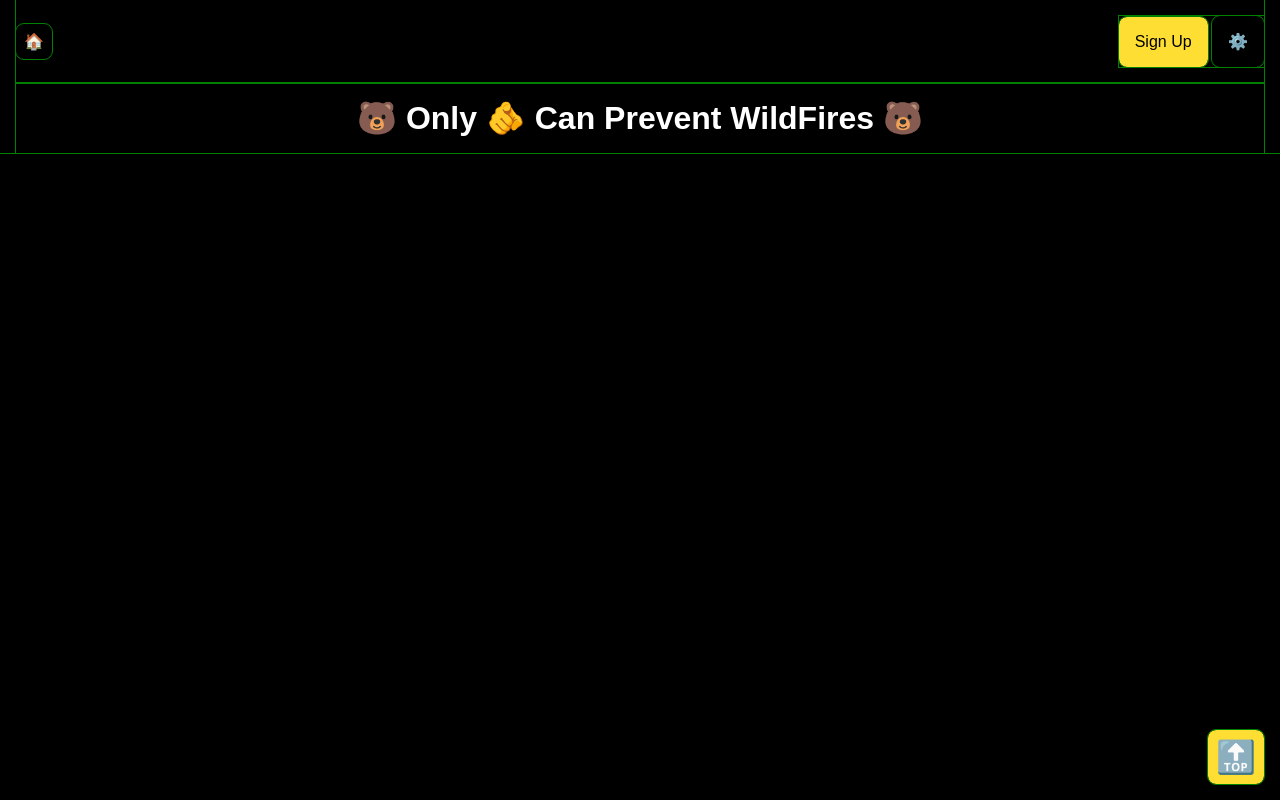
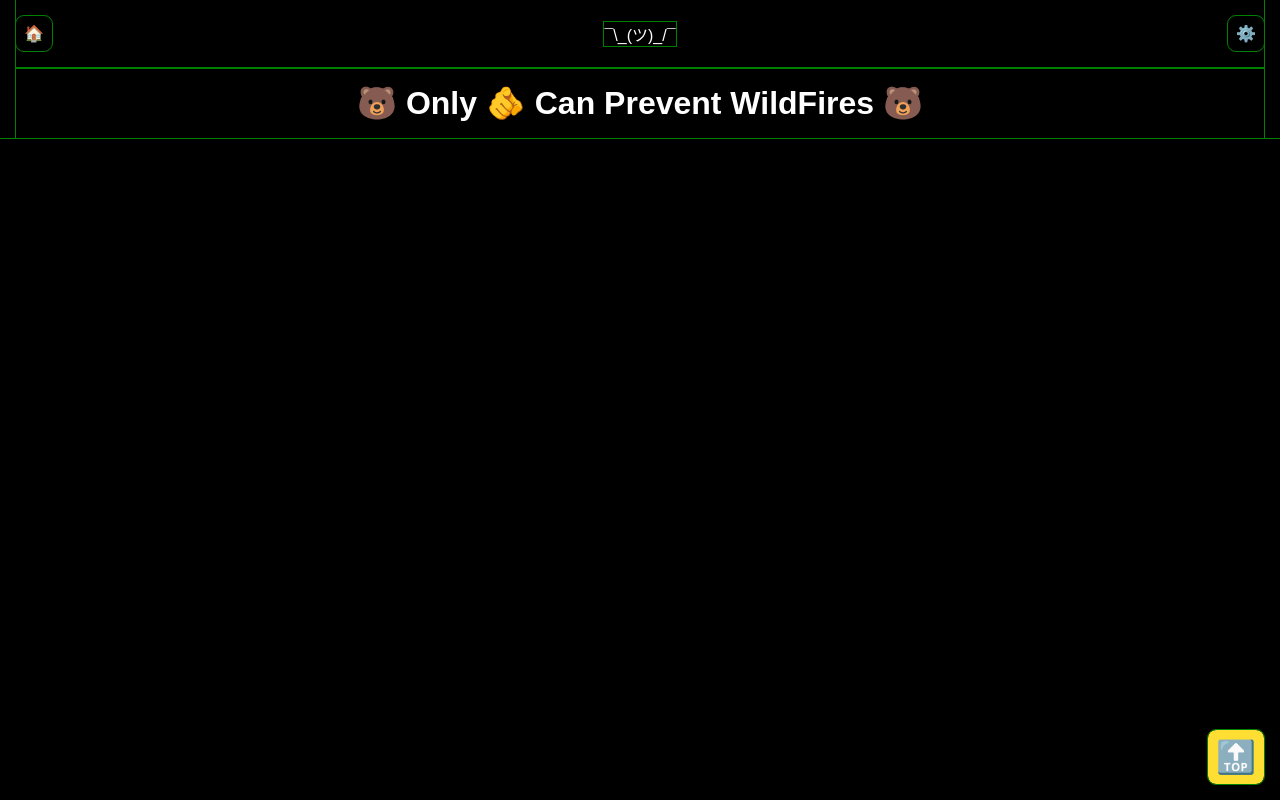
Before and after one commit to brnt-toast/emoji-UI, a SvelteKit app: page / in a window 1280 px wide. Built offline with nearby package versions, Linux system fonts and the light colour scheme.

Commit message:
del: sign up btn; add: shrug dude

```diff
--- a/src/components/Nav.svelte
+++ b/src/components/Nav.svelte
@@ -5,16 +5,12 @@
         🏠
     </a>
 
+    <p>¯\_(ツ)_/¯</p>
 
-    <div class="button_group">
+    <button>
+        ⚙️
+    </button>
 
-        <button class="signup">
-            Sign Up
-        </button>
-        <button>
-            ⚙️
-        </button>
-    </div>
 </nav>
 
 <style>
@@ -23,16 +19,6 @@
         justify-content: space-between;
         align-items: center;
         padding: 1rem 0;
-    }
-
-    button {
-        background-color: transparent;
-        border: none;
-        padding: 1rem;
-        border-radius: .5rem;
-    }
-
-    .signup {
-        background-color: #FFDE34;  /* emoji yellow */
+        border-bottom: 1px solid white;
     }
 </style>
```
